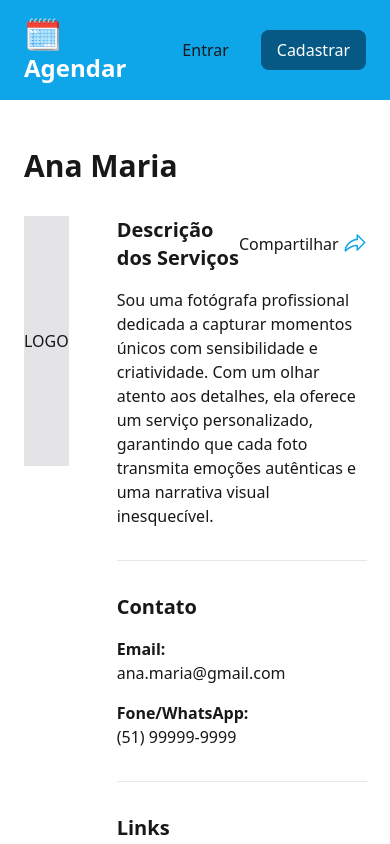
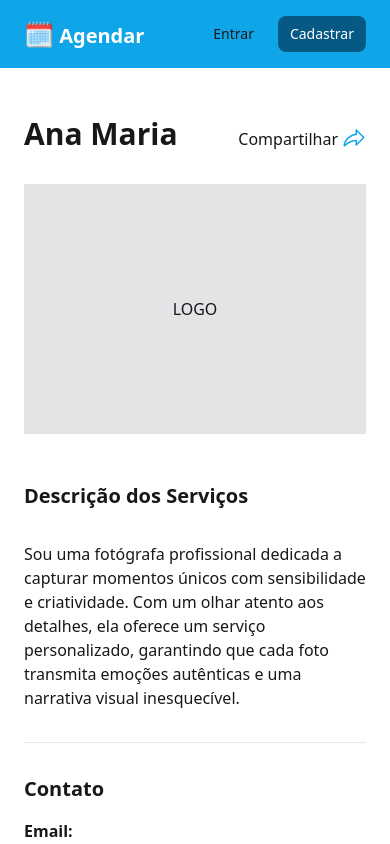
Before and after one commit to marcelopoars/projeto-front-senac, a Next.js app: page /prestador in a window 390 px wide. Shown: the top 844 px of the page. Built offline with nearby package versions, Linux system fonts and the light colour scheme.

Commit message:
feat: add ServiceProviderDetailsPage mobile styles

```diff
--- a/src/app/components/header/header.tsx
+++ b/src/app/components/header/header.tsx
@@ -4,17 +4,17 @@ export function Header() {
   return (
     <header className="bg-sky-500">
       <div className="container flex items-center justify-between py-4 px-6">
-        <h1 className="font-bold text-white text-2xl">
-          <span className="text-3xl">🗓️</span> Agendar
+        <h1 className="font-bold text-white text-xl">
+          <span className="text-2xl">🗓️</span> Agendar
         </h1>
 
-        <nav className="flex gap-4">
-          <Link href="/login" className="rounded-lg py-2 px-4">
+        <nav className="flex gap-3">
+          <Link href="/login" className="text-sm rounded-lg py-2 px-3 md:text-base">
             Entrar
           </Link>
           <Link
             href="/login"
-            className="bg-sky-800 rounded-lg text-white py-2 px-4"
+            className="bg-sky-800 text-sm  rounded-lg text-white py-2 px-3 md:text-base"
           >
             Cadastrar
           </Link>
--- a/src/app/prestador/page.tsx
+++ b/src/app/prestador/page.tsx
@@ -4,21 +4,21 @@ export default function ServiceProviderDetailsPage() {
   return (
     <section>
       <div className="container px-6 py-12">
-        <h1 className="font-bold mb-8 text-3xl">Ana Maria</h1>
+        <div className="flex items-baseline justify-between mb-8">
+          <h1 className="font-bold text-3xl">Ana Maria</h1>
+          <Share />
+        </div>
 
-        <div className="flex gap-12">
-          <div className="size-[250px] bg-zinc-200 flex items-center justify-center">
+        <div className="flex flex-col items-start gap-12 md:flex-row">
+          <div className="w-full h-[250px] bg-zinc-200 flex items-center justify-center md:w-[250px]">
             LOGO
           </div>
 
-          <div className="max-w-[800px]">
+          <div className="flex-1 max-w-[800px]">
             <div className="mb-8">
-              <div className="flex items-center justify-between mb-4">
-                <h2 className="text-xl font-semibold">
-                  Descrição dos Serviços
-                </h2>
-                <Share />
-              </div>
+              <h2 className="text-xl font-semibold mb-8">
+                Descrição dos Serviços
+              </h2>
 
               <p>
                 Sou uma fotógrafa profissional dedicada a capturar momentos
```
